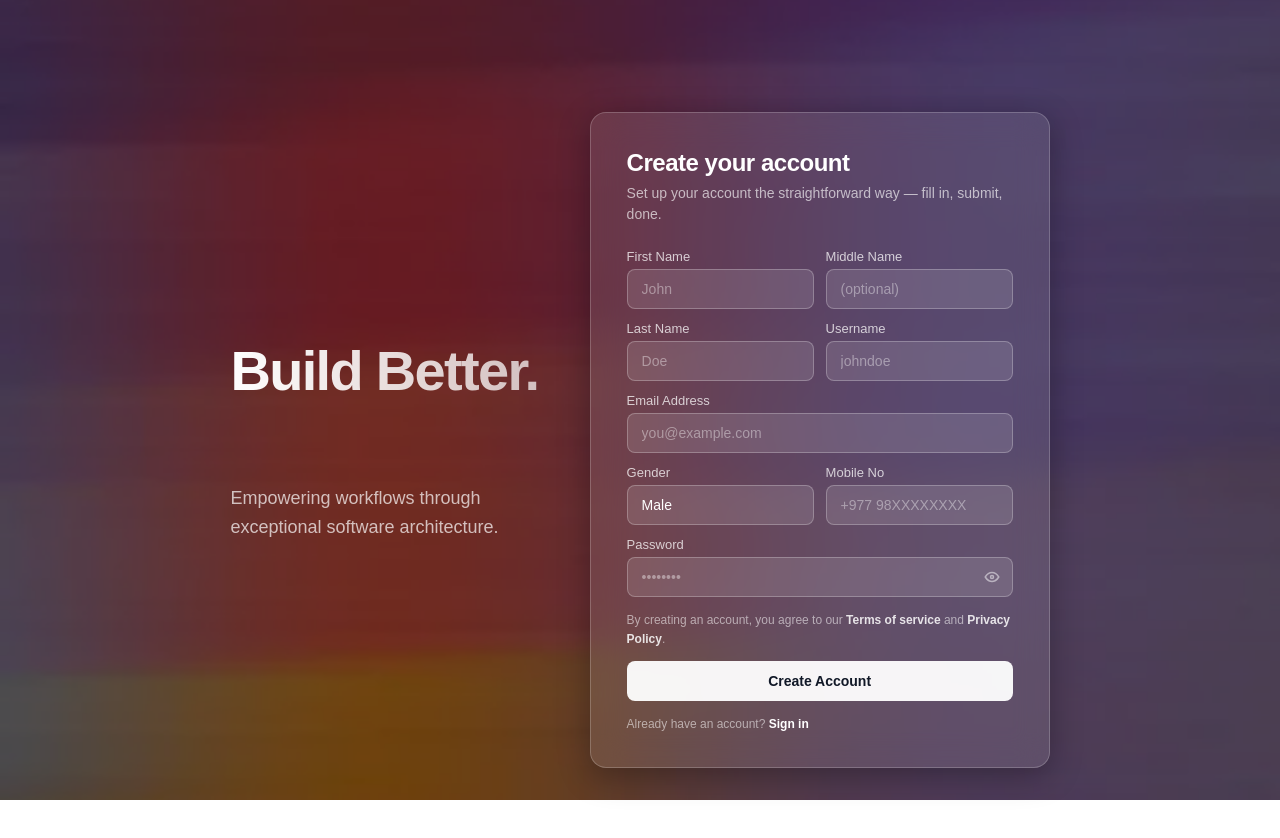
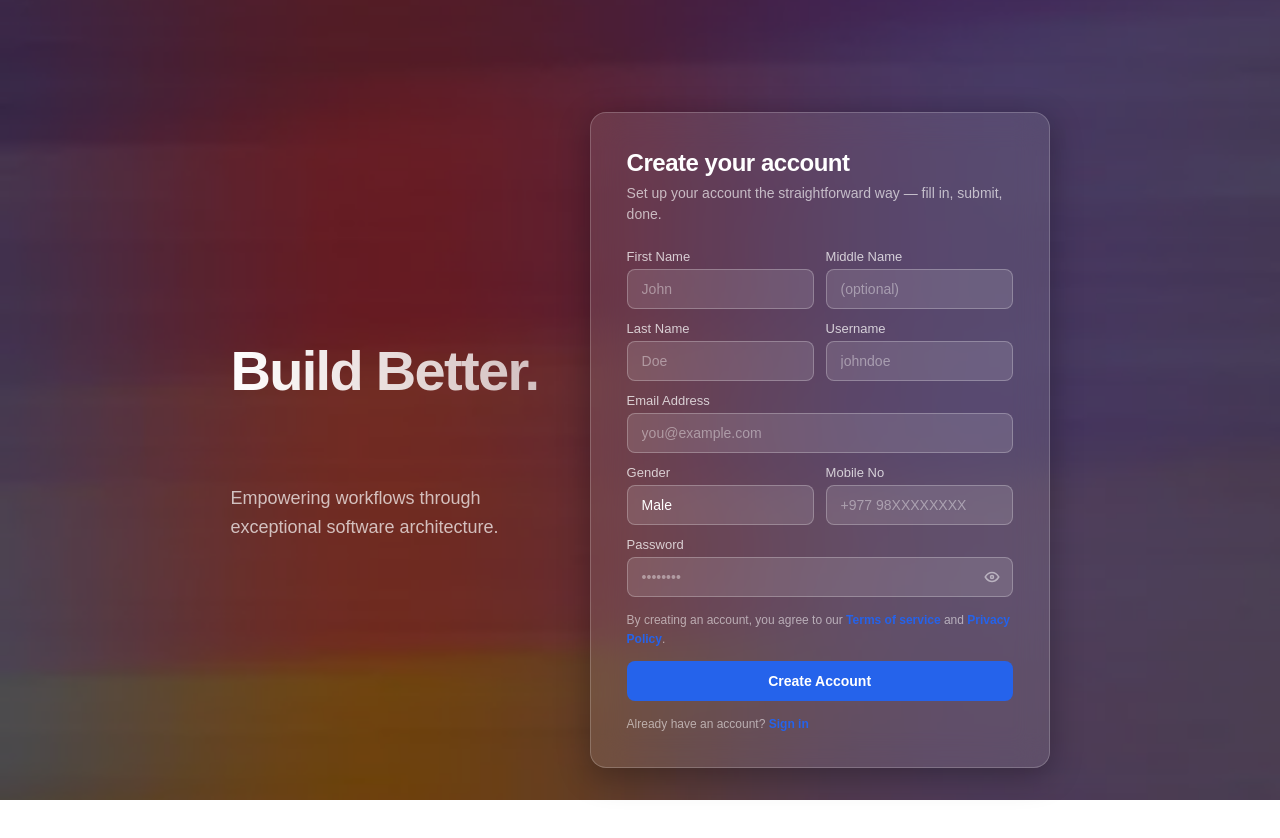
Before and after one commit to Kristalmdh7535/sooriConstruction, a Next.js app: page /register in a window 1280 px wide. Shown: the top 838 px of the page. Built offline with nearby package versions, Linux system fonts and the light colour scheme.

Commit message:
Link color changes

```diff
--- a/src/app/login/login.module.css
+++ b/src/app/login/login.module.css
@@ -225,7 +225,7 @@
 }
 
 .link {
-  color: #ffffff;
+  color: #2563eb;
   font-weight: 700;
 }
 
--- a/src/app/register/register.module.css
+++ b/src/app/register/register.module.css
@@ -190,7 +190,7 @@
 }
 
 .termsLink {
-  color: rgba(255, 255, 255, 0.85);
+  color: #2563eb;
   font-weight: 600;
 }
 
@@ -201,8 +201,8 @@
 .submitBtn {
   width: 100%;
   height: 40px;
-  background: rgba(255, 255, 255, 0.95);
-  color: #111827;
+  background: #2563eb;
+  color: #ffff;
   border: none;
   border-radius: 8px;
   font-size: 14px;
@@ -229,7 +229,7 @@
 }
 
 .link {
-  color: #ffffff;
+  color: #2563eb;
   font-weight: 700;
 }
 
```
